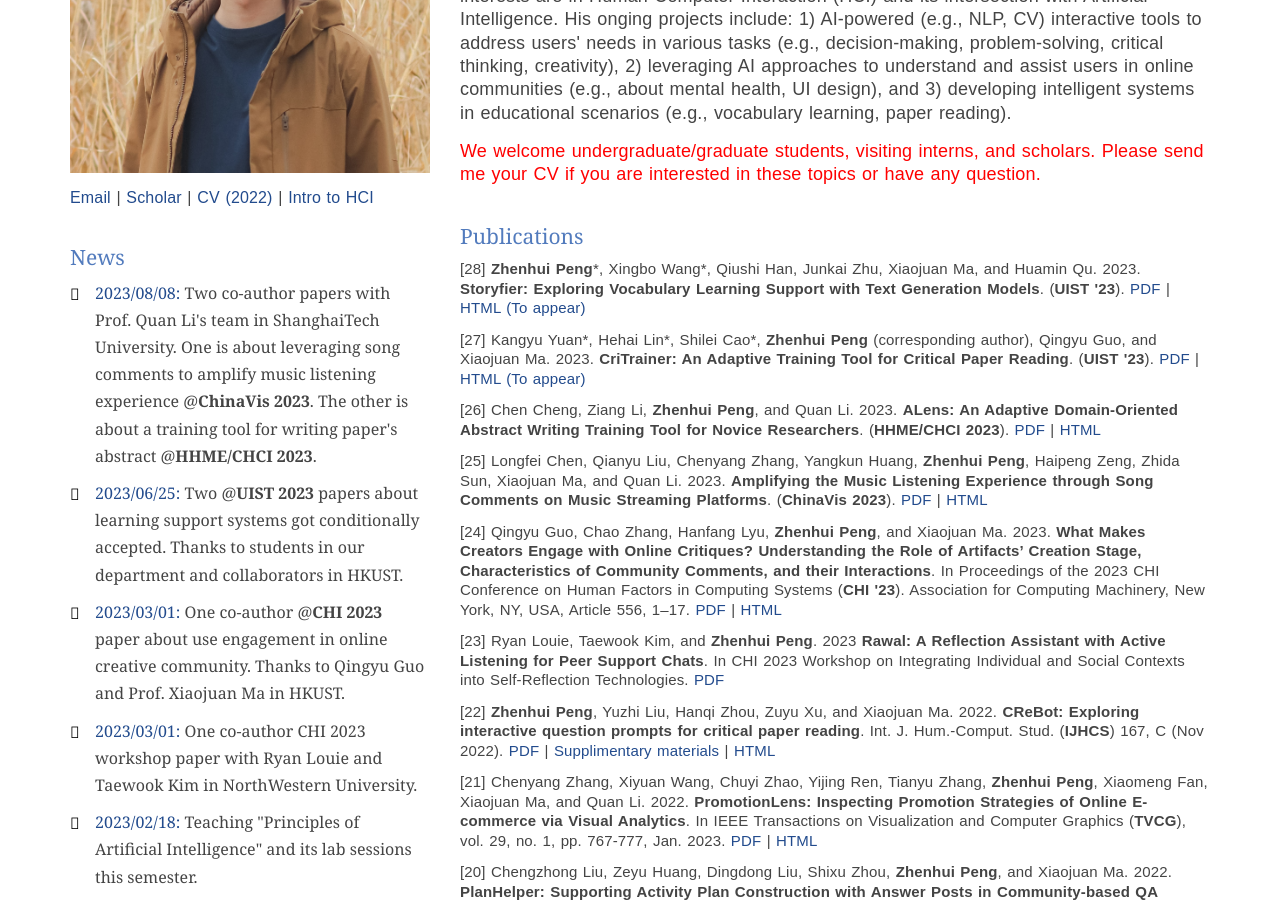
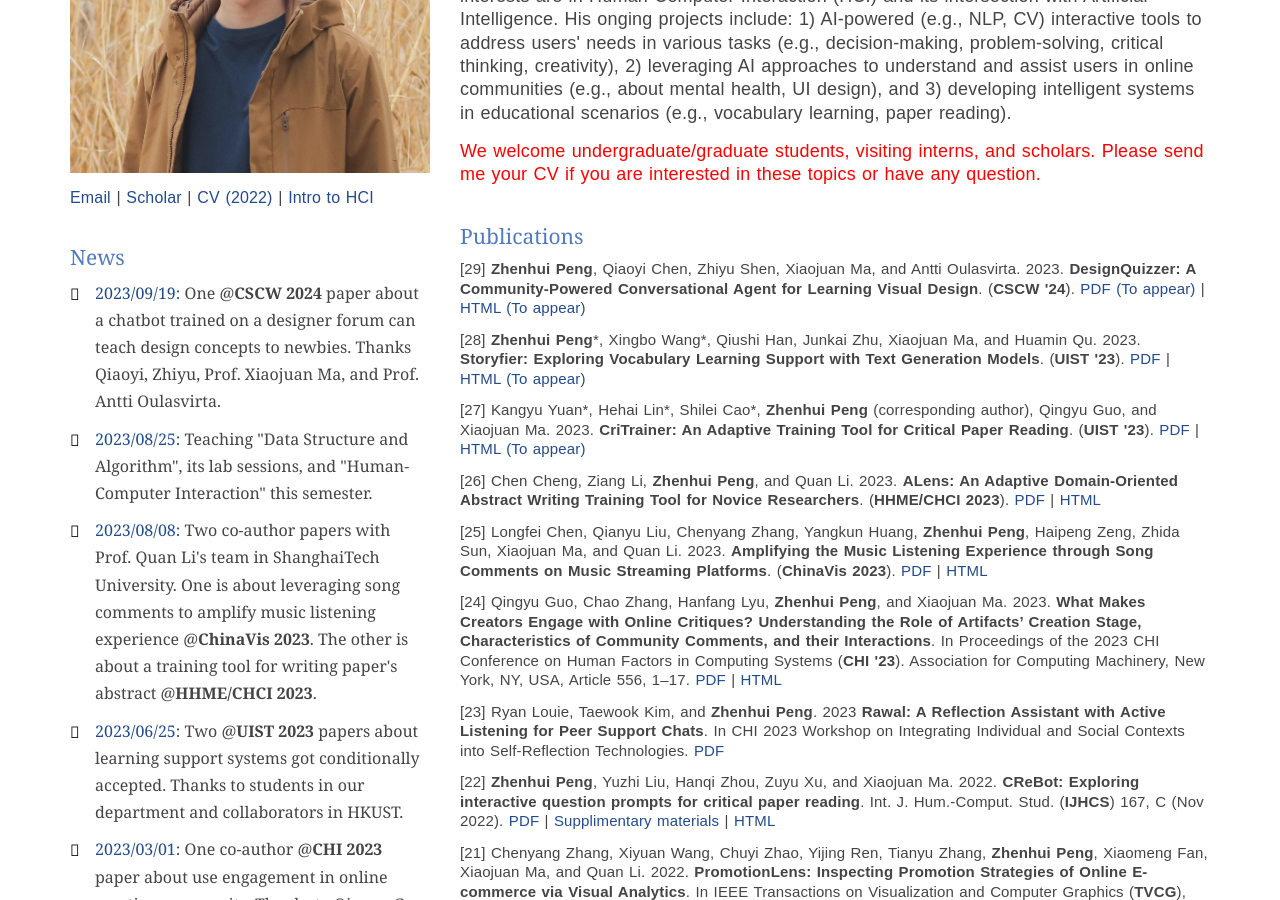
Before and after one commit to PenguinZhou/PenguinZhou.github.io, a Jekyll site: the page index.html, which Jekyll copies as it is, in a window 1280 px wide and 900 px high, scrolled down 340 px. Built offline with Jekyll 4.4.1, drawn with Linux system fonts in a browser that asks for light colours.

Commit message:
Update DesignQuizzer news

```diff
--- a/index.html
+++ b/index.html
@@ -80,6 +80,12 @@
                 <div class="widget widget-archives news">
                     <h3 class="widget-title">News</h3>
                     <ul>
+                        <li>
+                            <a>2023/09/19:</a> One @<strong>CSCW 2024</strong> paper about a chatbot trained on a designer forum can teach design concepts to newbies. Thanks Qiaoyi, Zhiyu, Prof. Xiaojuan Ma, and Prof. Antti Oulasvirta.
+                        </li>
+                        <li>
+                            <a>2023/08/25:</a> Teaching "Data Structure and Algorithm", its lab sessions, and "Human-Computer Interaction" this semester.
+                        </li>
                         <li>
                             <a>2023/08/08:</a> Two co-author papers with Prof. Quan Li's team in ShanghaiTech University. One is about leveraging song comments to amplify music listening experience @<strong>ChinaVis 2023</strong>. The other is about a training tool for writing paper's abstract @<strong>HHME/CHCI 2023</strong>.
                         </li>
@@ -226,6 +232,13 @@
                 <div class="widget"><a name="publication"></a>
                     <h3 class="widget-title">Publications</h3>
                     <div class="publication">
+                        <p>[29] <strong>Zhenhui Peng</strong>, Qiaoyi Chen, Zhiyu Shen, Xiaojuan Ma, and Antti Oulasvirta.
+                            2023. <strong>DesignQuizzer: A Community-Powered Conversational Agent for Learning Visual Design</strong>.
+                            (<strong>CSCW '24</strong>).
+                            <a href="docs/uist23_storyfier.pdf">PDF (To appear)</a> |
+                            <a href="https://arxiv.org/abs/2308.03864">HTML (To appear)</a>
+                        </p>
+
                         <p>[28] <strong>Zhenhui Peng</strong>*, Xingbo Wang*, Qiushi Han, Junkai Zhu, Xiaojuan Ma, and Huamin Qu.
                             2023. <strong>Storyfier: Exploring Vocabulary Learning Support with Text Generation Models</strong>.
                             (<strong>UIST '23</strong>).
```
Also changed, not shown: 1 other file.
